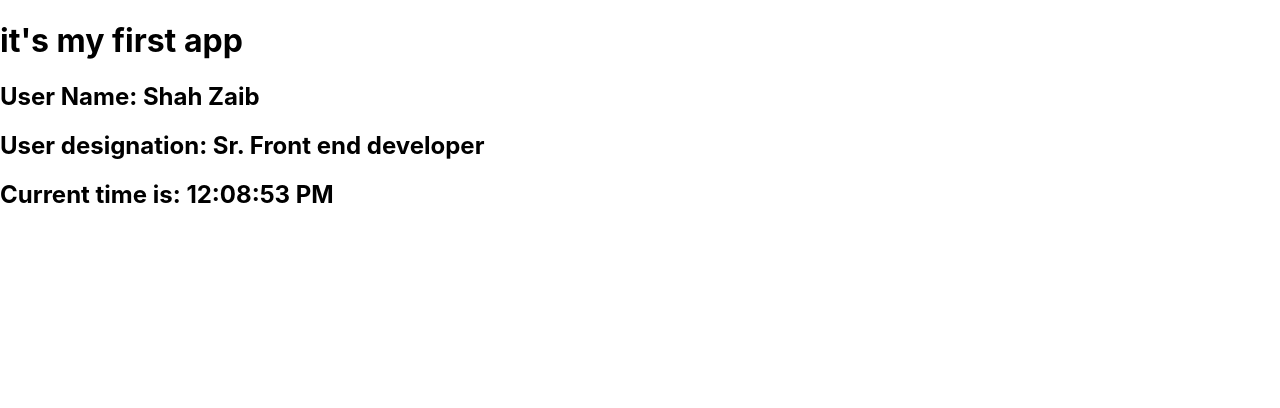
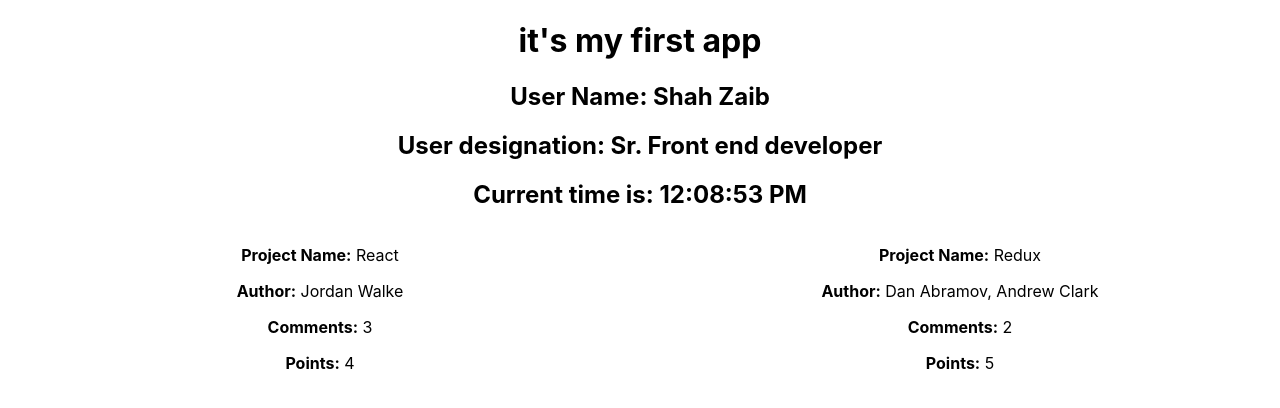
Before and after one commit to theshahzaib5/learn-react-hackernews, a React (Create React App) app: page / in a window 1280 px wide. Shown: the top 408 px of the page. Built offline with nearby package versions, Linux system fonts and the light colour scheme.

Commit message:
printed an array of objects

```diff
--- a/src/App.js
+++ b/src/App.js
@@ -1,8 +1,26 @@
-import React, {Component} from 'react';
+import React, {Component, Fragment} from 'react';
 import './App.css';
 
 const helloWorld = "it's my first app";
 const user = { firstName: "Shah", lastName: "Zaib", designation: "Sr. Front end developer" }
+const list = [
+  {
+    title: 'React',
+    url: 'https://reactjs.org/',
+    author: 'Jordan Walke',
+    num_comments: 3,
+    points: 4,
+    objectID: 0,
+  },
+  {
+    title: 'Redux',
+    url: 'https://redux.js.org/',
+    author: 'Dan Abramov, Andrew Clark',
+    num_comments: 2,
+    points: 5,
+    objectID: 1,
+  },
+];
 
 export default class App extends Component {
   constructor (props){
@@ -32,11 +50,27 @@
     } = this
 
     return (
-      <div>
+      <div style={{textAlign: "center"}}>
         <h1>{helloWorld}</h1>
         <h2>User Name: {user.firstName} {user.lastName}</h2>
         <h2>User designation: {user.designation}</h2>
         <h2>Current time is: {timer}</h2>
+
+        <div style={{display: "flex"}}>
+          {/* printing an array with objects */}
+          { list.map(function(item) {
+            return (
+              <div key={item.objectID} style={{ marginBottom: 20, flex: 1 }}>
+                <a href={item.url} style={{color: "#000", textDecoration: "none", display: "inline-block"}}>
+                  <p><strong>Project Name:</strong> {item.title}</p>
+                  <p><strong>Author:</strong> {item.author}</p>
+                  <p><strong>Comments:</strong> {item.num_comments}</p>
+                  <p><strong>Points:</strong> {item.points}</p>
+                </a>
+              </div>
+            )
+          })}
+        </div>
       </div>
     );
   }
```
